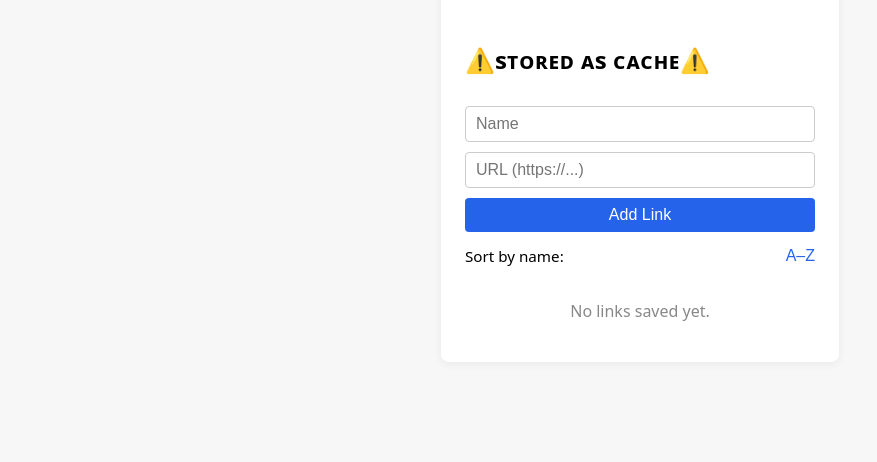
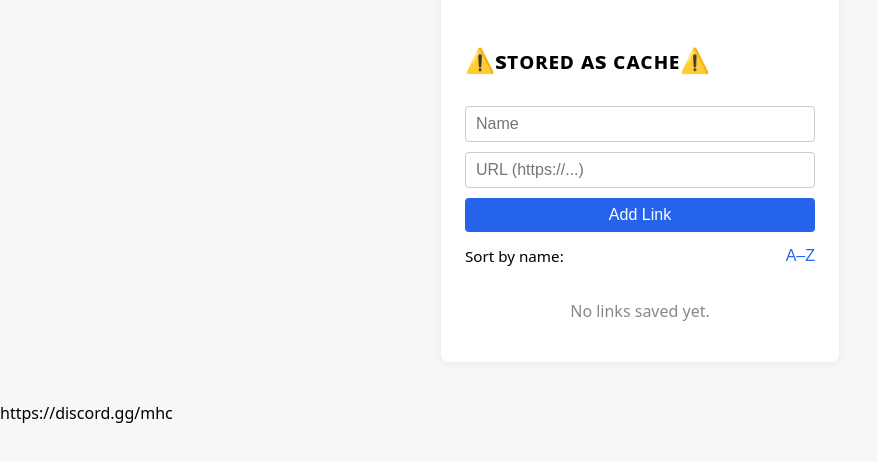
Before and after one commit to ZaifxD/link-organizer, a plain HTML site: page index.html in a window 1280 px wide. Shown: the part 116-578 px from the top of the page, without its empty margins (0-877 px from the left). Drawn offline with Linux system fonts and the light colour scheme.

Commit message:
index.html

```diff
--- a/index.html
+++ b/index.html
@@ -103,4 +103,5 @@
       window.onload = renderLinks;
     </script>
   </body>
+  <footer>https://discord.gg/mhc</footer>
 </html>
```
